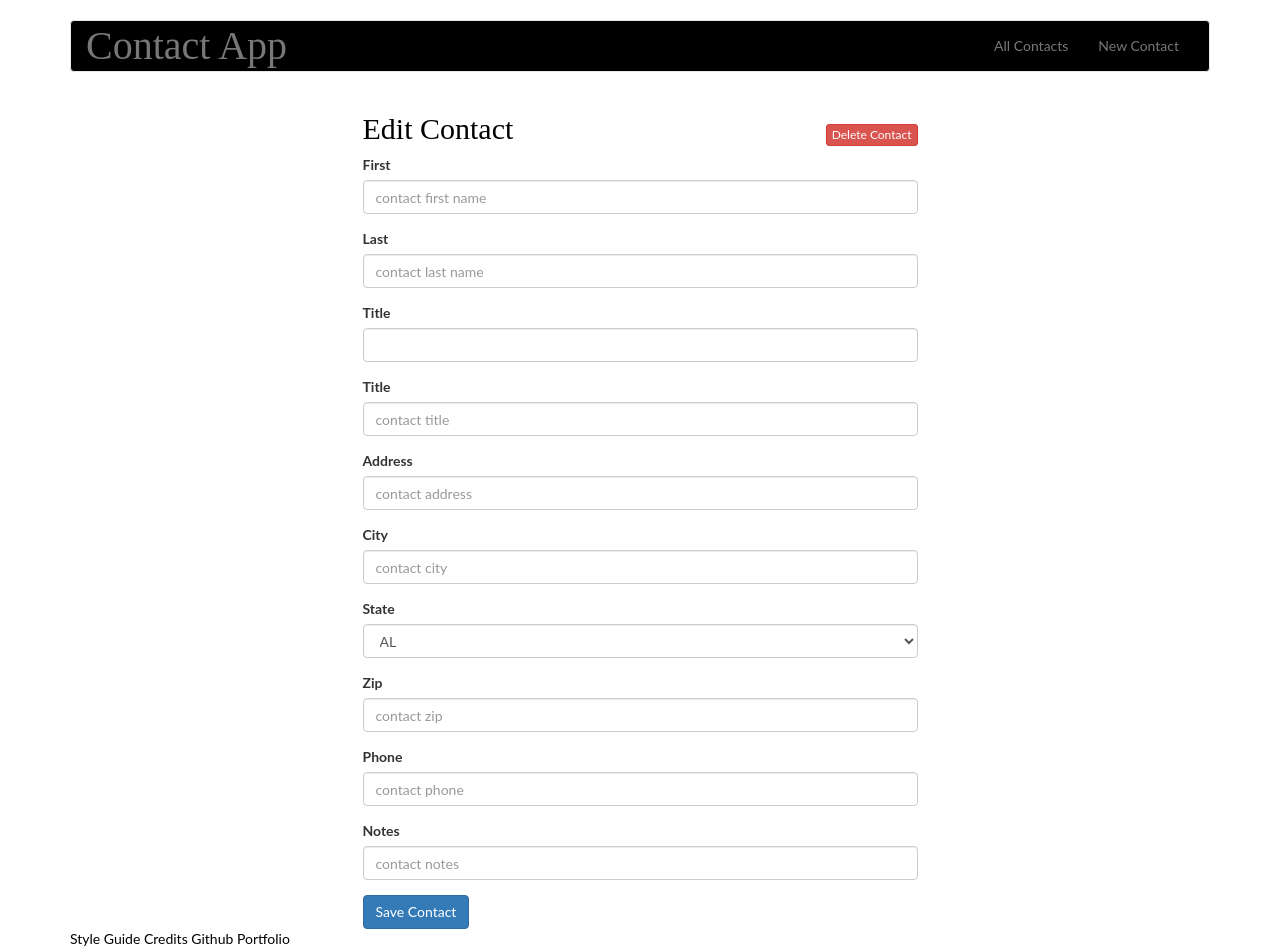
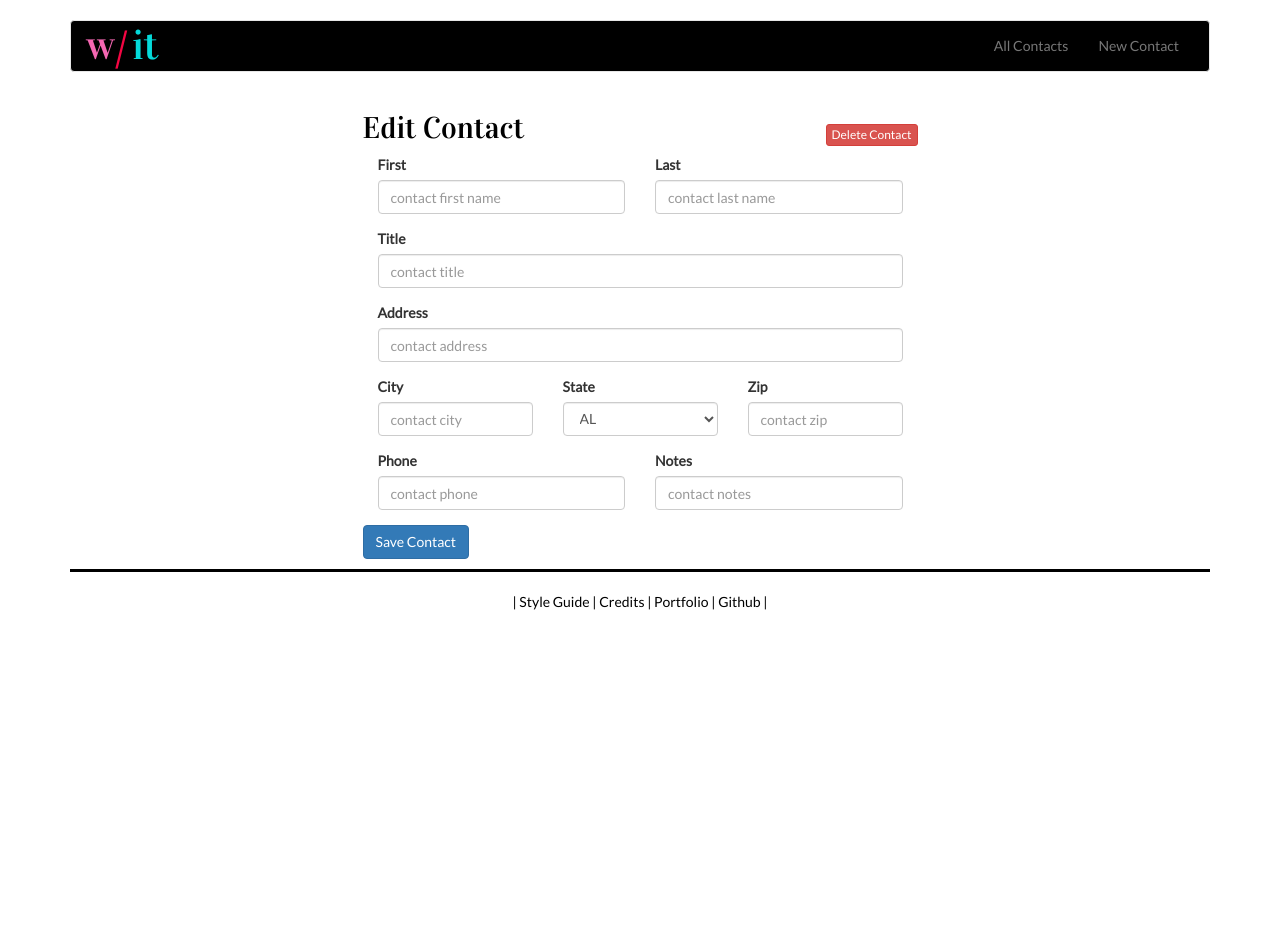
Before and after one commit to ecperry/contact-manager, a PHP site: page /edit.php?id=1 in a window 1280 px wide. After the commit the page ends 610 px from the top, so only its background shows below. Run offline with PHP 8.4, Linux system fonts and the light colour scheme; data that the repository does not hold is empty; some libraries are stand-ins or nearby versions.

Commit message:
Fixed bugs and edited styles.

```diff
--- a/css/style.css
+++ b/css/style.css
@@ -6,6 +6,7 @@ body, li, h4, h5 {
 h3 {
   font-family: 'Lato', sans-serif;
   font-weight: bold;
+  color: #F567B2;
 }
 
 li {
@@ -84,5 +85,12 @@ font: white;
 .border {
 border-top: solid;
 border-color: black;
+margin-top: 10px;
 text-align: center;
 }
+
+.withit {
+  font-style: italic;
+  font-family: 'Vidaloka', serif;
+  color: #04DADA;
+}
--- a/edit.php
+++ b/edit.php
@@ -25,38 +25,45 @@
 <form method="POST" action="/update.php">
   <input type="hidden" name="id" id="contact_id" value="<?= $contact['id']; ?>" />
 
+<div class="col-lg-6">
   <div class="form-group">
     <label for="contact_first">First</label>
-    <input class="form-control" type="text" name="title" id="contact_first" value="" placeholder="contact first name" />
+    <input class="form-control" type="text" name="first" id="contact_first" value="<?= $contact['first']; ?>" placeholder="contact first name" />
   </div>
+</div>
 
+<div class="col-lg-6">
   <div class="form-group">
     <label for="contact_last">Last</label>
-    <input class="form-control" type="text" name="last" id="contact_last" value="" placeholder="contact last name" />
+    <input class="form-control" type="text" name="last" id="contact_last" value="<?= $contact['last']; ?>" placeholder="contact last name" />
   </div>
+</div>
 
-  <div class="form-group">
+<div class="col-lg-12">
+<div class="form-group">
     <label for="contact_title">Title</label>
-    <input class="form-control" type="text" name="title" id="contact_title" value="<?= $contact['title']; ?>" />
+    <input class="form-control" type="text" name="title" id="contact_title" value="<?= $contact['title']; ?>" placeholder="contact title"/>
   </div>
-  <div class="form-group">
-    <label for="contact_title">Title</label>
-    <input class="form-control" type="text" name="title" id="contact_title" value="" placeholder="contact title" />
-  </div>
+</div>
 
+<div class="col-lg-12">
   <div class="form-group">
     <label for="contact_address">Address</label>
-    <input class="form-control" type="text" name="address" id="contact_address" value="" placeholder="contact address" />
+    <input class="form-control" type="text" name="address" id="contact_address" value="<?= $contact['address']; ?>" placeholder="contact address" />
   </div>
+</div>
 
+<div class="col-lg-4">
   <div class="form-group">
     <label for="contact_city">City</label>
-    <input class="form-control" type="text" name="city" id="contact_city" value="" placeholder="contact city" />
+    <input class="form-control" type="text" name="city" id="contact_city" value="<?= $contact['city']; ?>" placeholder="contact city" />
   </div>
+</div>
 
+<div class="col-lg-4">
   <div class="form-group">
-    <label for="contact_priority">State</label>
-    <select name="priority" id="contact_priority" value="<?= $contact['priority']; ?>" class="form-control">
+    <label for="contact_state">State</label>
+    <select class="form-control" type="text" name="state" id="contact_state" value="<?= $contact['state']; ?>">
       <option>AL</option>
       <option>AK</option>
       <option>AZ</option>
@@ -64,25 +71,73 @@
       <option>CA</option>
       <option>CO</option>
       <option>CT</option>
+      <option>DC</option>
       <option>DE</option>
+      <option>FL</option>
+      <option>GA</option>
+      <option>HI</option>
+      <option>ID</option>
+      <option>IL</option>
+      <option>IN</option>
+      <option>IA</option>
+      <option>KS</option>
+      <option>KY</option>
+      <option>LA</option>
+      <option>ME</option>
+      <option>MD</option>
+      <option>MA</option>
+      <option>MI</option>
+      <option>MN</option>
+      <option>MS</option>
+      <option>MO</option>
+      <option>MT</option>
+      <option>NE</option>
+      <option>NV</option>
+      <option>NH</option>
+      <option>NJ</option>
+      <option>NY</option>
       <option>NC</option>
+      <option>ND</option>
+      <option>OH</option>
+      <option>OK</option>
+      <option>OR</option>
+      <option>PA</option>
+      <option>RI</option>
+      <option>SC</option>
+      <option>SD</option>
+      <option>TN</option>
+      <option>TX</option>
+      <option>UT</option>
+      <option>VT</option>
+      <option>VA</option>
+      <option>WA</option>
+      <option>WV</option>
+      <option>WI</option>
+      <option>WY</option>
     </select>
   </div>
+</div>
 
+<div class="col-lg-4">
   <div class="form-group">
     <label for="contact_zip">Zip</label>
-    <input class="form-control" type="text" name="zip" id="contact_zip" value="" placeholder="contact zip" />
+    <input class="form-control" type="text" name="zip" id="contact_zip" value="<?= $contact['zip']; ?>" placeholder="contact zip" />
   </div>
+</div>
 
+<div class="col-lg-6">
   <div class="form-group">
     <label for="contact_phone">Phone</label>
-    <input class="form-control" type="text" name="phone" id="contact_phone" value="" placeholder="contact phone" />
+    <input class="form-control" type="text" name="phone" id="contact_phone" value="<?= $contact['phone']; ?>" placeholder="contact phone" />
   </div>
+</div>
 
+<div class="col-lg-6">
   <div class="form-group">
     <label for="contact_notes">Notes</label>
-    <input class="form-control" type="text" name="notes" id="contact_notes" value="" placeholder="contact notes" />
+    <input class="form-control" type="text" name="notes" id="contact_notes" value="<?= $contact['notes']; ?>" placeholder="contact notes" />
   </div>
+</div>
 
   <button class="btn btn-primary">Save Contact</button>
 </form>
--- a/footer.php
+++ b/footer.php
@@ -1,10 +1,14 @@
       </div>
 
     </div>
-    <a href="/style.php" class="footer">Style Guide</a>
-    <a href="/credits.php" class="footer">Credits</a>
-    <a href="https://www.github.com/ecperry/">Github</a>
-    <a href="https://www.emilythecopywriter.com/">Portfolio</a>
+    <div class = "border">
+      <p class="all"> <br> <a href="/style.php" class="footer"> | Style Guide | </a>
+      <a href="/credits.php" class="footer"> Credits | </a>
+      <a href="https://www.emilythecopywriter.com/"> Portfolio | </a>
+      <a href="https://www.github.com/ecperry/"> Github | </a></p>
+    </div>
+
+
     <script src="https://code.jquery.com/jquery-3.1.1.slim.min.js"></script>
     <script src="https://maxcdn.bootstrapcdn.com/bootstrap/3.3.7/js/bootstrap.min.js" integrity="sha384-Tc5IQib027qvyjSMfHjOMaLkfuWVxZxUPnCJA7l2mCWNIpG9mGCD8wGNIcPD7Txa" crossorigin="anonymous"></script>
   </body>
--- a/header.php
+++ b/header.php
@@ -15,6 +15,7 @@
     <!-- bootstrap -->
     <link rel="stylesheet" href="https://maxcdn.bootstrapcdn.com/bootstrap/3.3.7/css/bootstrap.min.css">
     <link rel="stylesheet" href="/css/style.css">
+    <link href="https://fonts.googleapis.com/css?family=Lato|Vidaloka" rel="stylesheet">
   </head>
   <body>
     <div class="container">
@@ -30,14 +31,14 @@
               <span class="icon-bar"></span>
               <span class="icon-bar"></span>
             </button>
-            <a class="navbar-brand" href="/index.php">Contact App</a>
+            <a class="navbar-brand" href="/index.php"><span class ="w">w</span><span class ="slash">| </span><span class ="it">it</span></a>
           </div>
 
           <!-- Collect the nav links, forms, and other content for toggling -->
           <div class="collapse navbar-collapse" id="bs-example-navbar-collapse-1">
             <ul class="nav navbar-nav navbar-right">
-              <li><a href="/index.php">All Contacts</a></li>
-              <li><a href="/new.php">New Contact</a></li>
+              <li class ="all"><a href="/index.php">All Contacts</a></li>
+              <li class = "new"><a href="/new.php">New Contact</a></li>
             </ul>
           </div><!-- /.navbar-collapse -->
         </div><!-- /.container-fluid -->
--- a/index.php
+++ b/index.php
@@ -15,7 +15,7 @@
 <?php endif; ?>
 
 <h1>All Contacts <span class="text-muted">(<?= count($contacts); ?>)</span></h1>
-<table class="table table-hover">
+<table class=" table table-responsive table-hover ">
   <thead>
     <th>ID</th>
     <th>First</th>
```
Also changed, not shown: create.php (+6 -3 lines), new.php (+63 -6 lines), style.php (+11 -9 lines), update.php (+5 -4 lines).
